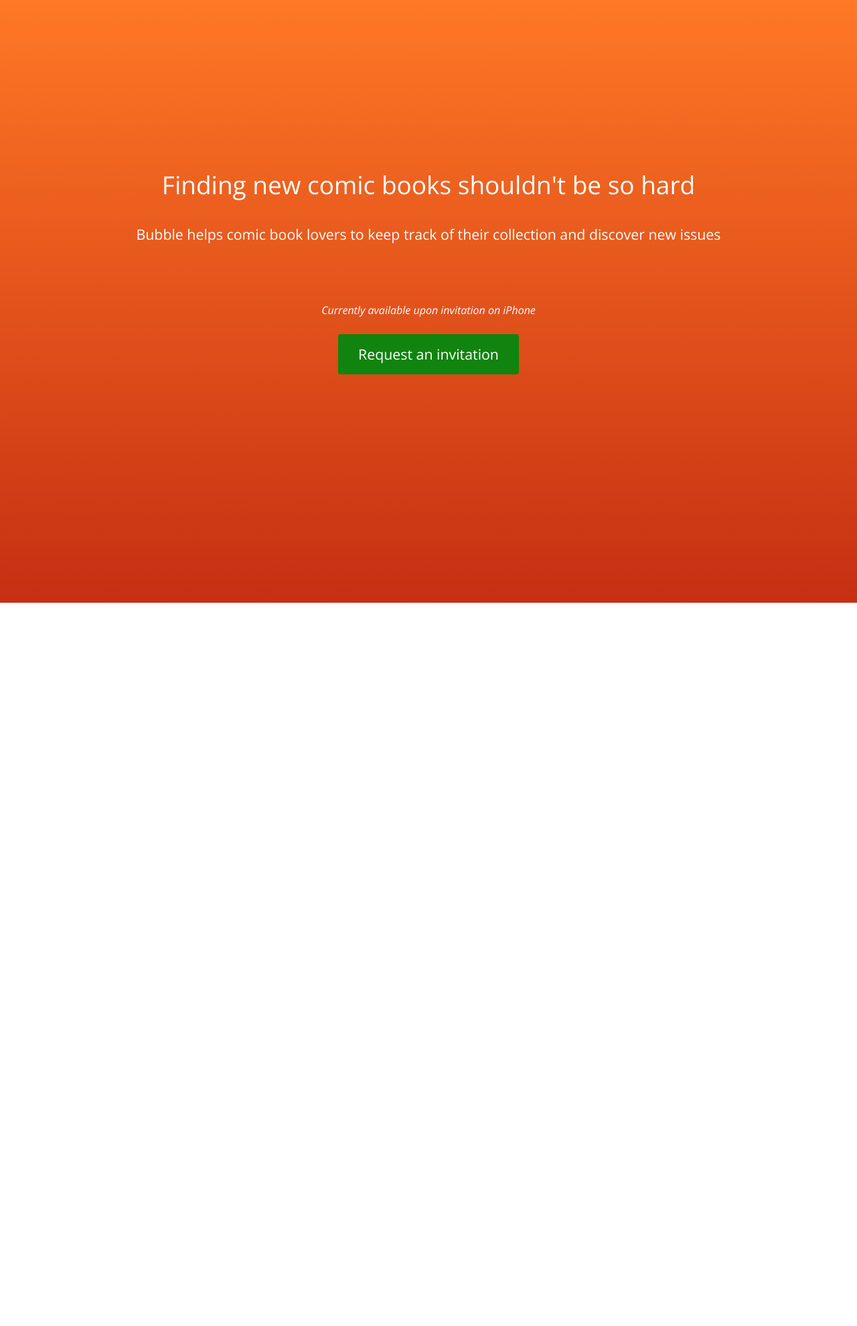
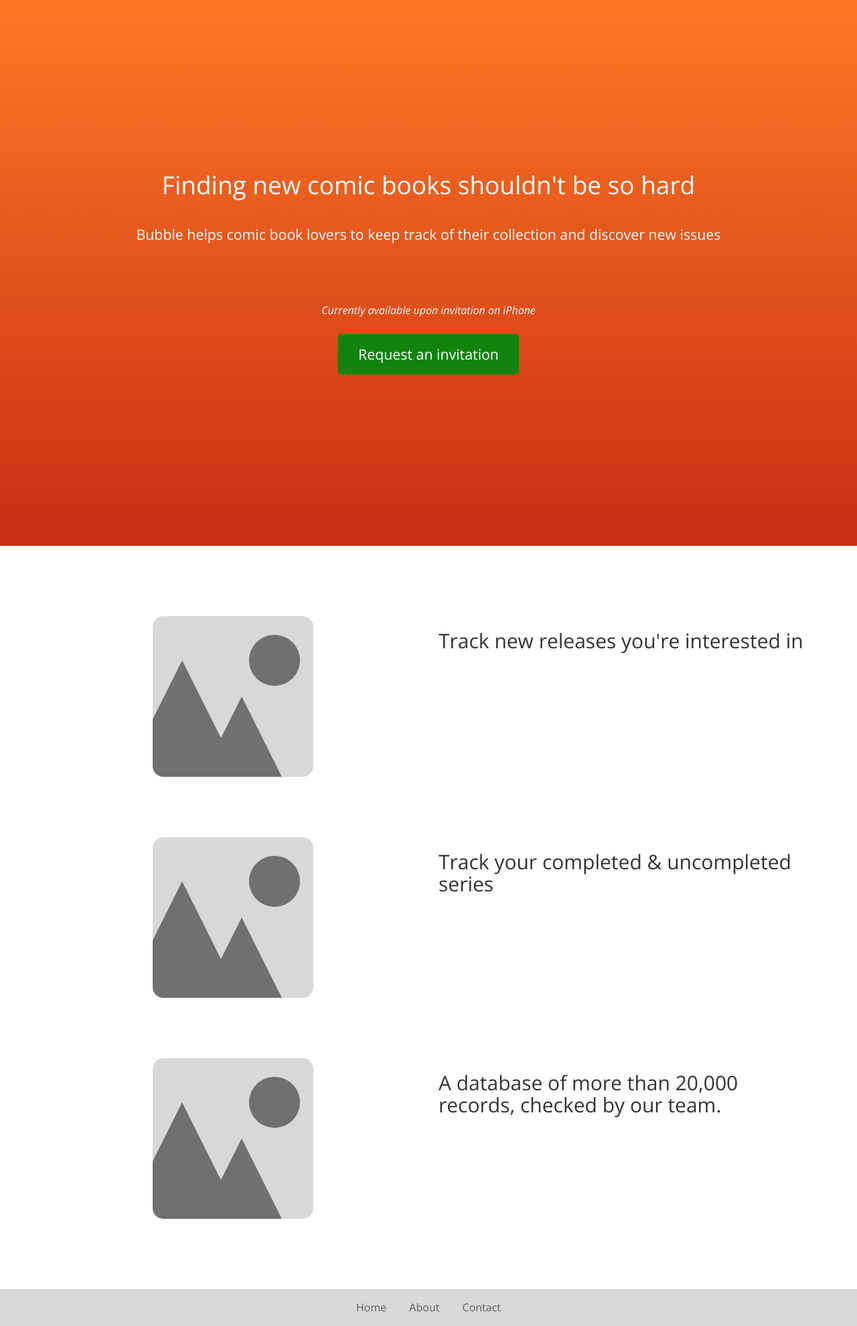
Before and after one commit to hbcbh1999/bubble-website, a Jekyll site: the page built from index.html, in a window 1280 px wide. Shown: the whole page at 67% size. Built offline with Jekyll 4.4.1, drawn with Linux system fonts in a browser that asks for light colours; before the commit the page ends 900 px from its top, so only the background shows below that.

Commit message:
Add wireframes for features

```diff
--- /dev/null
+++ b/_includes/features.html
@@ -0,0 +1,26 @@
+<section id="features" class="container">
+	<article class="row features-row">
+		<div id="agenda" class="col-sm-6">
+			<img src="/img/Image.png" />
+		</div>
+		<div class="col-sm-6">
+			<h2>Track new releases you're interested in</h2>
+		</div>
+	</article>
+	<article class="row features-row">
+		<div id="collection" class="col-sm-6">
+			<img src="/img/Image.png" />
+		</div>
+		<div class="col-sm-6">
+			<h2>Track your completed &amp; uncompleted series</h2>
+		</div>
+	</article>
+	<article class="row features-row">
+		<div id="database" class="col-sm-6">
+			<img src="/img/Image.png" />
+		</div>
+		<div class="col-sm-6">
+			<h2>A database of more than 20,000 records, checked by our team.</h2>
+		</div>
+	</article>
+</section>
--- /dev/null
+++ b/_includes/footer.html
@@ -0,0 +1,11 @@
+<footer>
+	<div class="container">
+		<div class="row">
+			<ul class="links">
+				<li><a href="#">Home</a></li>
+				<li><a href="#">About</a></li>
+				<li><a href="#">Contact</a></li>
+			</ul>
+		</div>
+	</div>
+</footer>
--- a/_includes/header.html
+++ b/_includes/header.html
@@ -1,5 +1,5 @@
 <header>
-    <div class="header-content bg-dark">
+    <div class="header-content">
         <div class="header-content-inner">
             <h1>Finding new comic books shouldn't be so hard</h1>
             <p class="sub-tagline">Bubble helps comic book lovers to keep track of their collection and discover new issues</p>
--- a/_layouts/front.html
+++ b/_layouts/front.html
@@ -5,6 +5,8 @@
 
 <body id="page-top">
   {% include header.html %}
+  {% include features.html %}
+  {% include footer.html %}
   {% include scripts.html %}
 </body>
 
--- a/_sass/_base.scss
+++ b/_sass/_base.scss
@@ -8,7 +8,7 @@
     @include sans-serif-font;
     font-size: 16px;
     margin: 0;
-    @include background-gradient($orange-light, $orange-dark);
+    // @include background-gradient($orange-light, $orange-dark);
 }
 
 hr {
@@ -58,7 +58,7 @@
 }
 
 section {
-    padding: 100px 0;
+    padding: 60px 0;
 }
 
 aside {
@@ -72,24 +72,23 @@
 // Homepage Header
 
 header {
-    position: relative;
+    // position: relative;
     width: 100%;
-    height: 100%;
     min-height: auto;
-    // @include background-gradient($orange-light, $orange-dark);
+    @include background-gradient($orange-light, $orange-dark);
     text-align: center;
     .header-content {
-        position: relative;
+        // position: relative;
         text-align: center;
         padding: 20% 15px 20%;
-        width: 100%;
+        // width: 100%;
         .header-content-inner {
+            color: white;
             h1 {
                 font-size: 2.3125em;
                 font-weight: normal;
                 margin-top: 0;
                 margin-bottom: 1em;
-                color: white;
             }
             hr {
                 margin: 30px auto;
@@ -142,3 +141,45 @@
 .btn-xl {
     padding: 15px 30px;
 }
+
+/* Features */
+
+.features-row {
+    padding-top: 45px;
+    padding-bottom: 45px;
+    text-align: center;
+    img {
+        display: block;
+        margin: 0 auto;
+    }
+    h2 {
+        font-weight: lighter;
+    }
+}
+
+@media (min-width: 62em) {
+    .features-row {
+        text-align: left;
+    }
+}
+
+/* Footer */
+
+footer {
+    background-color: #D8D8D8;
+    text-align: center;
+    .links {
+        padding: 1em 0;
+        // display: inline;
+        margin: 0;
+        list-style: none;
+        li {
+            display: inline;
+            margin-left: 5px;
+            margin-right: 5px;
+            a {
+                padding: 5px 10px;
+            }
+        }
+    }
+}
--- a/_sass/_mixins.scss
+++ b/_sass/_mixins.scss
@@ -8,11 +8,11 @@
 @mixin background-gradient($first-color, $second-color)
 {
   background: $second-color; /* For browsers that do not support gradients */
-  background: -webkit-linear-gradient($first-color, $second-color); /* For Safari 5.1 to 6.0 */
-  background: -o-linear-gradient($first-color, $second-color); /* For Opera 11.1 to 12.0 */
-  background: -moz-linear-gradient($first-color, $second-color); /* For Firefox 3.6 to 15 */
-  background: linear-gradient($first-color, $second-color); /* Standard syntax */
-  background-attachment: fixed;
+  background-image: -webkit-linear-gradient($first-color, $second-color); /* For Safari 5.1 to 6.0 */
+  background-image: -o-linear-gradient($first-color, $second-color); /* For Opera 11.1 to 12.0 */
+  background-image: -moz-linear-gradient($first-color, $second-color); /* For Firefox 3.6 to 15 */
+  background-image: linear-gradient($first-color, $second-color); /* Standard syntax */
+  // background-attachment: fixed;
 }
 
 @mixin background-cover()
```
Also changed, not shown: img/Image.png (added), 2 other files.
